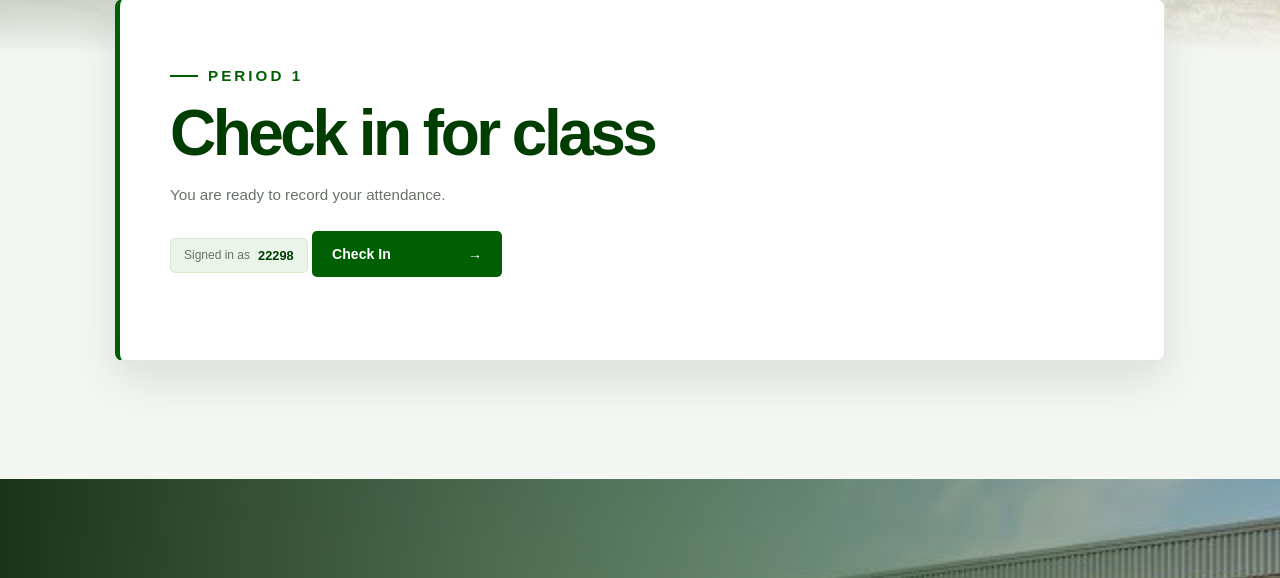
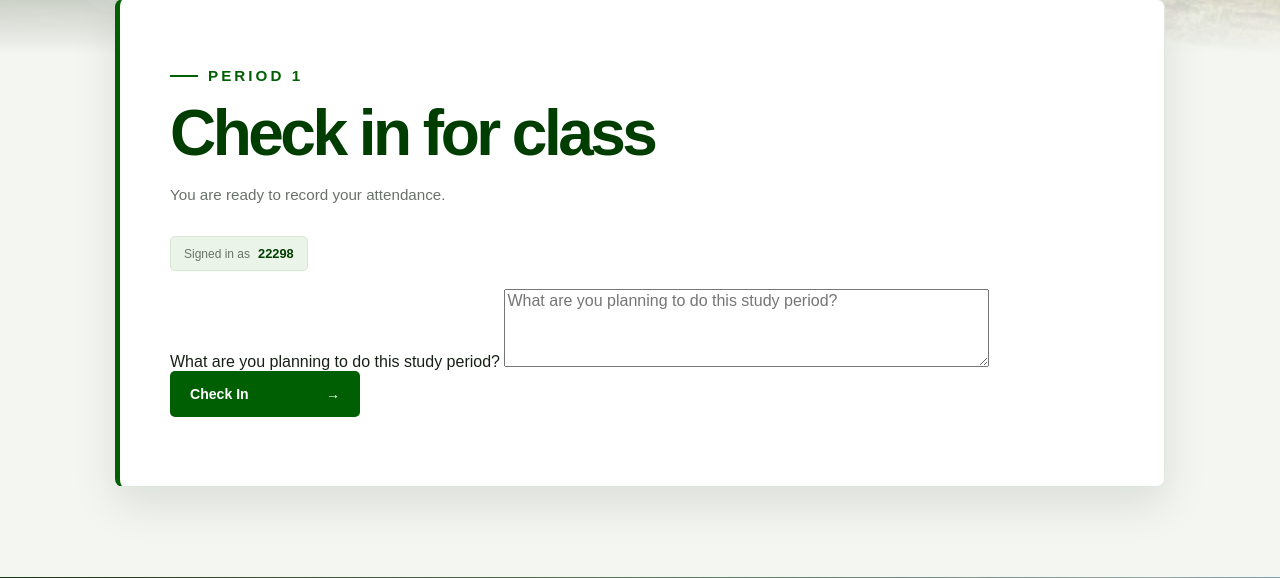
Before and after one commit to ALONEINNZ/attendance-app, a Flask app: page / in a window 1280 px wide. Shown: the part 666-1244 px from the top of the page. Run offline with Flask 3, Linux system fonts and the light colour scheme; a user stored in the database is signed in.

Commit message:
added study activ box to home.html

```diff
--- a/templates/Home.html
+++ b/templates/Home.html
@@ -166,6 +166,12 @@
 
             </div>
 
+            <div class="study-activity">
+
+                <label for="study_activity">What are you planning to do this study period?</label>
+                <textarea id="study_activity" name="study_activity" rows="4" cols="50" placeholder="What are you planning to do this study period?"></textarea>
+            </div>
+
 
             <button
                 type="button"
```
